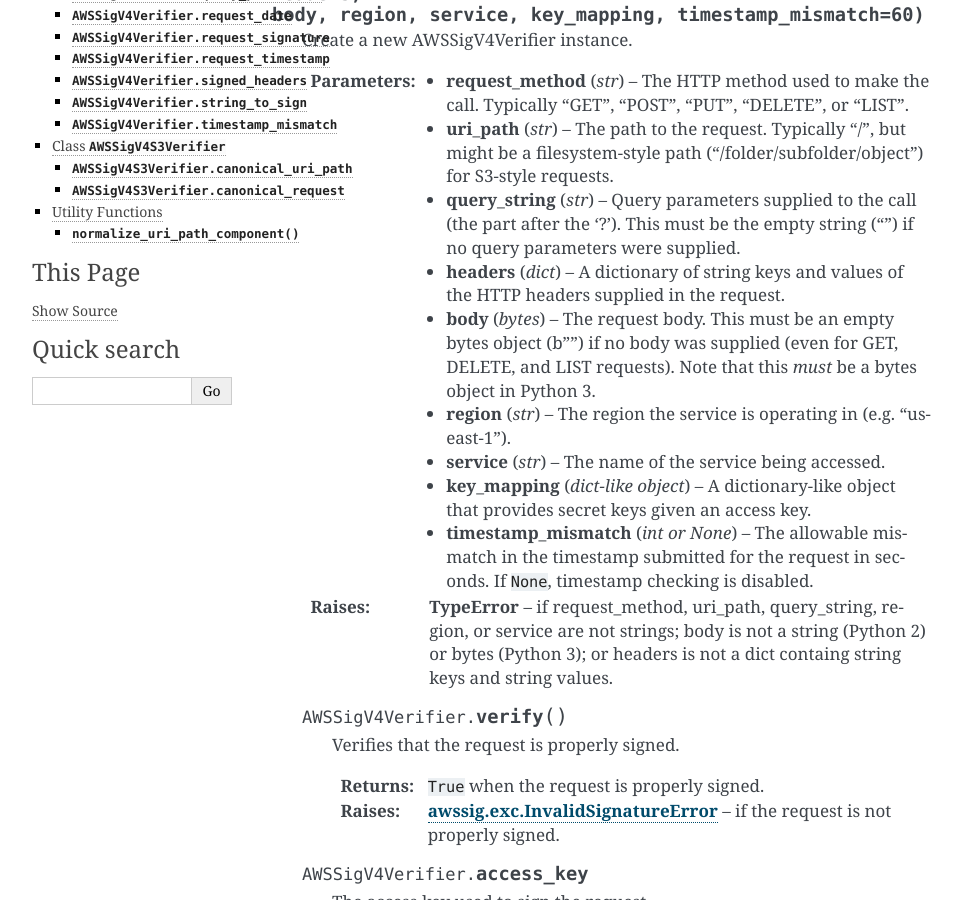
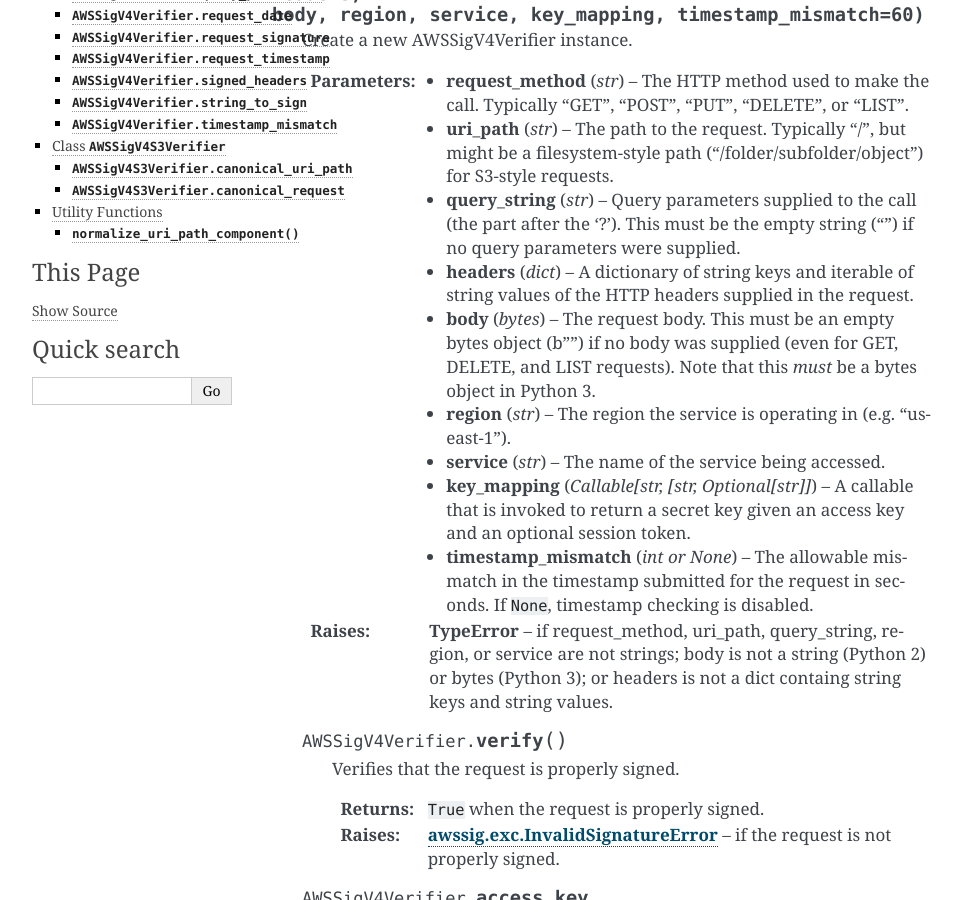
Before and after one commit to dacut/python-aws-sig, a Sphinx documentation site: the page built from docs/source/sigv4.rst, in a window 1280 px wide and 900 px high, scrolled down 374 px. Shown: the whole window, without its empty margins (148-1110 px from the left). Built offline with Sphinx 7.4.7, drawn with Linux system fonts in a browser that asks for light colours.

Commit message:
Fix documentation to show headers is now a string/list-of-string type.

```diff
--- a/docs/source/sigv4.rst
+++ b/docs/source/sigv4.rst
@@ -24,20 +24,20 @@ Verify an AWS SigV4 signature.
     :param str query_string: Query parameters supplied to the call (the
         part after the '?'). This must be the empty string ("") if no query
         parameters were supplied.
-    :param dict headers: A dictionary of string keys and values of the HTTP
-        headers supplied in the request.
+    :param dict headers: A dictionary of string keys and iterable of string
+        values of the HTTP headers supplied in the request.
     :param bytes body: The request body. This must be an empty bytes object
         (b"") if no body was supplied (even for GET, DELETE, and LIST
         requests). Note that this *must* be a bytes object in Python 3.
     :param str region: The region the service is operating in (e.g.
         "us-east-1").
     :param str service: The name of the service being accessed.
-    :param key_mapping: A dictionary-like object that provides secret
-        keys given an access key.
+    :param key_mapping: A callable that is invoked to return a secret key
+        given an access key and an optional session token.
     :param timestamp_mismatch: The allowable mismatch in the timestamp
         submitted for the request in seconds. If ``None``, timestamp checking
         is disabled.
-    :type key_mapping: dict-like object
+    :type key_mapping: Callable[str, [str, Optional[str]]
     :type timestamp_mismatch: int or None
 
     :raises TypeError: if request_method, uri_path, query_string, region, or
```
Also changed, not shown: README.rst (+9 -9 lines), docs/source/index.rst (+9 -9 lines).
